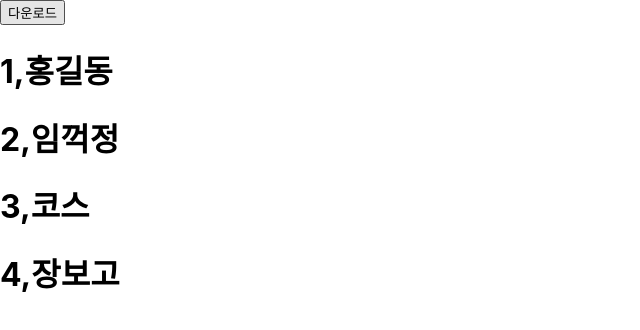
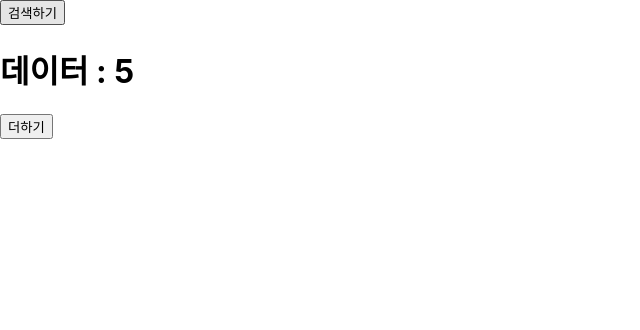
Before and after one commit to wooseokoh/my-app, a React (Create React App) app: page / in a window 1280 px wide. Shown: the top 330 px of the page, without its empty margins (0-640 px from the left). Built offline with nearby package versions, Linux system fonts and the light colour scheme.

Commit message:
#10. useEffect 완료

```diff
--- a/src/App.js
+++ b/src/App.js
@@ -1,38 +1,46 @@
-import { useState } from 'react';
+import { useEffect } from 'react';
+import { useState } from 'react/cjs/react.development';
+import Third from './aa/Third';
 import './App.css';
 import Sub from './Sub';
+import { num } from './Sub';
 
 function App() {
-  console.log('App 실행됨');
-
-  const [num, setNum] = useState(5);
-
-  let sample = [
-    { id: 1, name: '홍길동' },
-    { id: 2, name: '임꺽정' },
-    { id: 3, name: '코스' },
-    { id: 4, name: '장보고' },
-  ];
-
-  // 다운로드 받음
-  // React안에 hooks 라이브러리
-  const [users, setUsers] = useState(sample); // 레퍼런스 변경되야 동작!!
+  const [data, setData] = useState(0);
+  const [search, setSearch] = useState(0);
 
   const download = () => {
-    // fetch().then().then()
-    // 기존 데이터 세팅
-    setUsers([...sample, { id: num, name: '조자룡' }]); // ...sample 값이 4개라 { id: num, name: '조자룡' } <--- 값만 변경됨
-    setNum(num + 1);
+    // 다운로드 받고 (통신)
+    let downloadData = 5; // 가정
+    setData(downloadData);
   };
+
+  // 실행시점
+  // (1) App() 그림이 최초 그려질때
+  // (2) 상태 변수가 변경될 때
+  // (3) 의존리스트 관리를 할수 있다.
+  useEffect(() => {
+    console.log('useEffect 실행됨');
+    download();
+  }, [search]);
 
   return (
     <div>
-      <button onClick={download}>다운로드</button>
-      {users.map((u) => (
-        <h1>
-          {u.id},{u.name}
-        </h1>
-      ))}
+      <button
+        onClick={() => {
+          setSearch(2);
+        }}
+      >
+        검색하기
+      </button>
+      <h1>데이터 : {data}</h1>
+      <button
+        onClick={() => {
+          setData(data + 1);
+        }}
+      >
+        더하기
+      </button>
     </div>
   );
 }
--- a/src/Sub.js
+++ b/src/Sub.js
@@ -1,15 +1,9 @@
-// rsc
 import React from 'react';
 
-// 다시 그리는것에 대한 함수 제공 !!!
-// 부모가 변경되면 자식도 재빌드
+let num = 10;
 
-const Sub = () => {
-  return (
-    <div>
-      <h1>Sub입니다.</h1>
-    </div>
-  );
-};
-
+function Sub() {
+  return <div></div>;
+}
+export { num };
 export default Sub;
--- /dev/null
+++ b/src/aa/Third.js
@@ -0,0 +1,7 @@
+import React from 'react';
+
+const Third = () => {
+  return <div></div>;
+};
+
+export default Third;
```
